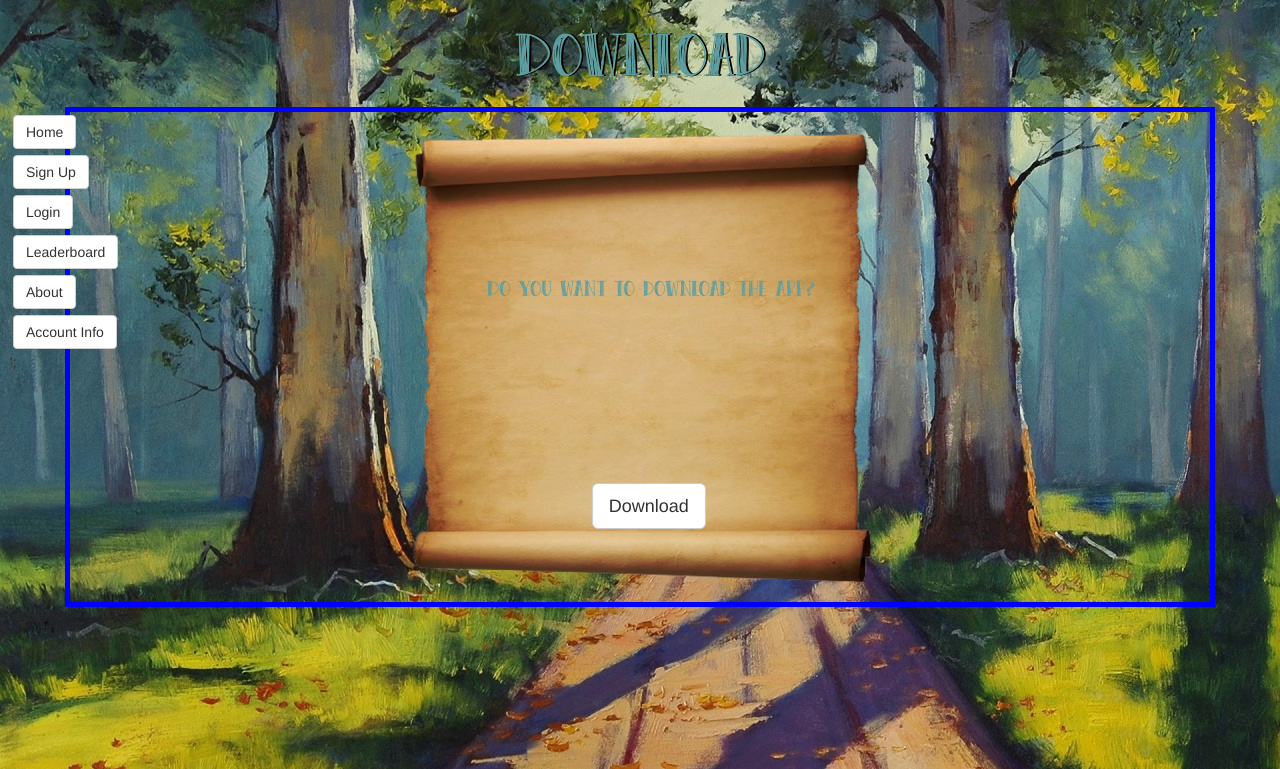
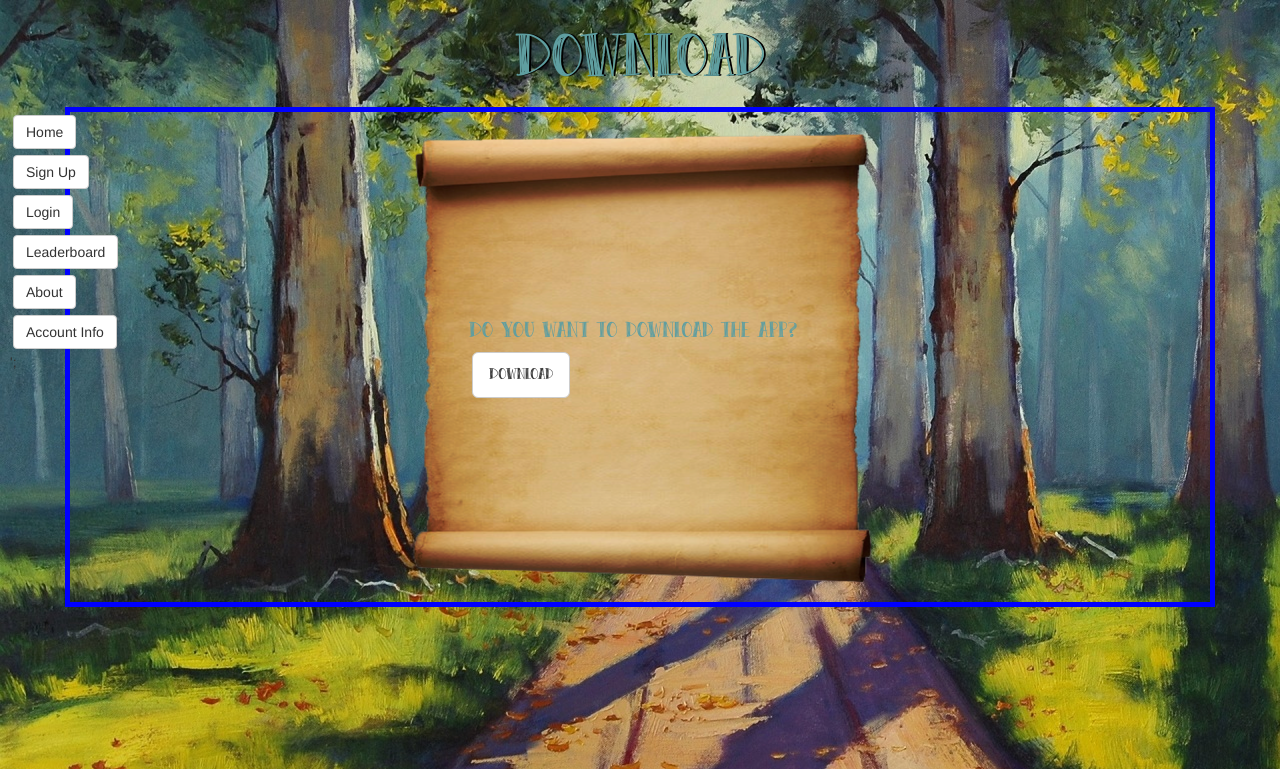
Before and after one commit to mroien/Arithimagicians, a PHP site: page /public/main/download.html in a window 1280 px wide. Shown: the top 769 px of the page. Run offline with PHP 8.4, Linux system fonts and the light colour scheme; some libraries are stand-ins or nearby versions.

Commit message:
added download, home, login sass files and updated some spacing

```diff
--- /dev/null
+++ b/ArithimagiciansWebSite/css/_download.scss
@@ -0,0 +1,12 @@
+.download_wrapper, .downloadText{
+  //border: 3px solid red;
+  font-family: $font-family;
+  color: $font-color;
+  font-size: 25px;
+  width: 342px;
+  margin: auto;
+}
+
+.download {
+  margin: auto;
+}
--- /dev/null
+++ b/ArithimagiciansWebSite/css/_home.scss
@@ -0,0 +1,7 @@
+.description {
+  color:black;
+  font-size: medium;
+  width: 220px;
+  margin: auto;
+  font-family: fantasy;
+}
--- /dev/null
+++ b/ArithimagiciansWebSite/css/_login.scss
@@ -0,0 +1,17 @@
+#login {
+  /*border: 3px solid red;*/
+  text-align: center;
+  margin: auto;
+  z-index: 999;
+}
+
+label {
+  width: 108px;
+  text-align: right;
+}
+
+//Submit and Reset Buttons
+
+.bottomButton {
+  margin: auto;
+}
--- a/ArithimagiciansWebSite/css/_signUpForm.scss
+++ b/ArithimagiciansWebSite/css/_signUpForm.scss
@@ -1,11 +1,6 @@
 #signUpForm {
-    /*position: absolute;*/
-    //border: 13px solid red;
-    margin: auto;
-    /*left: 39%;*/
-    /*top: 22%;*/
-    //max-height: 27%;
-    //min-width: 35%;
+    display: flex;
+    justify-content: space-around;
+    top: 11%;
     z-index: 999;
-    width:33%;
 }
--- a/ArithimagiciansWebSite/css/main.css
+++ b/ArithimagiciansWebSite/css/main.css
@@ -1,10 +1,38 @@
 #signUpForm {
-  /*position: absolute;*/
+  display: flex;
+  justify-content: space-around;
+  top: 11%;
+  z-index: 999; }
+
+.description {
+  color: black;
+  font-size: medium;
+  width: 220px;
   margin: auto;
-  /*left: 39%;*/
-  /*top: 22%;*/
-  z-index: 999;
-  width: 33%; }
+  font-family: fantasy; }
+
+#login {
+  /*border: 3px solid red;*/
+  text-align: center;
+  margin: auto;
+  z-index: 999; }
+
+label {
+  width: 108px;
+  text-align: right; }
+
+.bottomButton {
+  margin: auto; }
+
+.download_wrapper, .downloadText {
+  font-family: "Peas & Carrots";
+  color: cadetblue;
+  font-size: 25px;
+  width: 342px;
+  margin: auto; }
+
+.download {
+  margin: auto; }
 
 body {
   background: url("../images/forest.jpg") no-repeat center center fixed;
@@ -148,17 +150,4 @@ th {
   flex-flow: column;
   align-self: center; }
 
-.downloadText {
-  font-family: "Peas & Carrots";
-  color: cadetblue;
-  font-size: 25px;
-  position: absolute;
-  left: 38%;
-  top: 34%; }
-
-.download {
-  position: absolute;
-  top: 60%;
-  left: 46%; }
-
 /*# sourceMappingURL=main.css.map */
--- a/ArithimagiciansWebSite/css/main.scss
+++ b/ArithimagiciansWebSite/css/main.scss
@@ -1,13 +1,14 @@
-//imports
-
-@import "signUpForm";
-
 //variables
 
 $font-family: 'Peas & Carrots';
 $font-color: cadetblue;
 
+//imports
 
+@import "signUpForm";
+@import "home";
+@import "login";
+@import "download";
 
 
 body {
@@ -182,18 +144,3 @@ th{
     flex-flow: column;
     align-self: center;
 }
-
-.downloadText {
-    font-family:$font-family;
-    color: $font-color;
-    font-size: 25px;
-    position: absolute;
-    left: 38%;
-    top: 34%
-}
-
-.download {
-    position: absolute;
-    top: 60%;
-    left: 46%
-}
--- a/ArithimagiciansWebSite/public/main/download.html
+++ b/ArithimagiciansWebSite/public/main/download.html
@@ -31,8 +31,8 @@
             <a href="about.html" class="btn-default btn">About</a>
             <a href="../loggedIn/accountInfo.html" class="btn-default btn">Account Info</a>';
         </div>
-        <!--<img src="../../images/Scroll.png" class="scroll">-->
         <div class="scrollWrapper">
+            <span class="download_wrapper">
             <div class="progress align-col hide">
                 <div class="progress-bar progress-bar-striped active" role="progressbar" aria-valuenow="45"
                      aria-valuemin="0" aria-valuemax="100" style="width: 95%">
@@ -41,6 +41,7 @@
             </div>
             <div class="downloadText align-col">Do you want to download the app?</div>
             <button class="download btn btn-default align-col btn-lg">Download</button>
+            </span>
         </div>
     </div>
 </div>
--- a/ArithimagiciansWebSite/public/main/login.html
+++ b/ArithimagiciansWebSite/public/main/login.html
@@ -28,7 +28,6 @@ require('leftNav.php');
             <a href="about.html" class="btn-default btn">About</a>
             <a href="../loggedIn/accountInfo.html" class="btn-default btn">Account Info</a>';
         </div>
-        <!--<img src="../../images/Scroll.png" class="scroll">-->
         <div class="scrollWrapper">
         <form method="post" action="../confirmation.html" id="login">
             <fieldset>
--- a/ArithimagiciansWebSite/public/main/signup.html
+++ b/ArithimagiciansWebSite/public/main/signup.html
@@ -28,7 +28,7 @@ require('leftNav.php');
             <a href="../loggedIn/accountInfo.html" class="btn-default btn">Account Info</a>';
         </div>
         <div class="scrollWrapper">
-        <form action="../confirmation.html" method="post" id="signUpForm" class="col-xs-8 col-xl-10">
+        <form action="../confirmation.html" method="post" id="signUpForm" class="col-xs-8 col-xl-10 ">
 
             <fieldset>
                 <div class="red">Required Fields * </div><br>
```
Also changed, not shown: other parts of ArithimagiciansWebSite/css/main.css (+0 -26 lines), other parts of ArithimagiciansWebSite/css/main.scss (+2 -41 lines), 1 other file.
